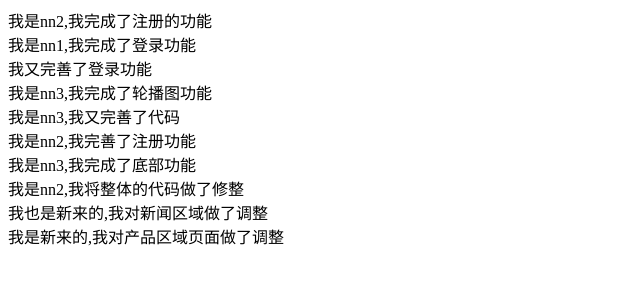
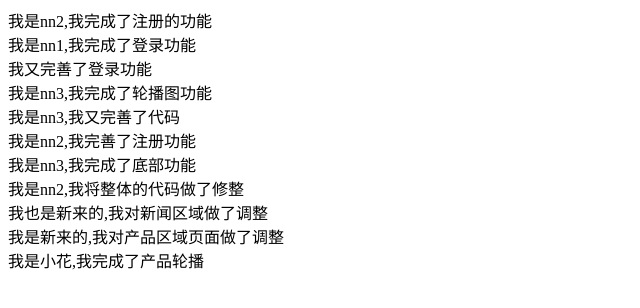
Before and after one commit to niuniujy/my-first, a plain HTML site: page index.html in a window 1280 px wide. Shown: the whole page, without its empty margins (0-640 px from the left). Drawn offline with Linux system fonts and the light colour scheme.

Commit message:
我是小花,提交了产品轮播区域

```diff
--- a/index.html
+++ b/index.html
@@ -21,7 +21,7 @@
     <div>我也是新来的,我对新闻区域做了调整</div>
 
     <div>我是新来的,我对产品区域页面做了调整</div>
-
+    <div>我是小花,我完成了产品轮播</div>
 
 </body>
 </html>
```
